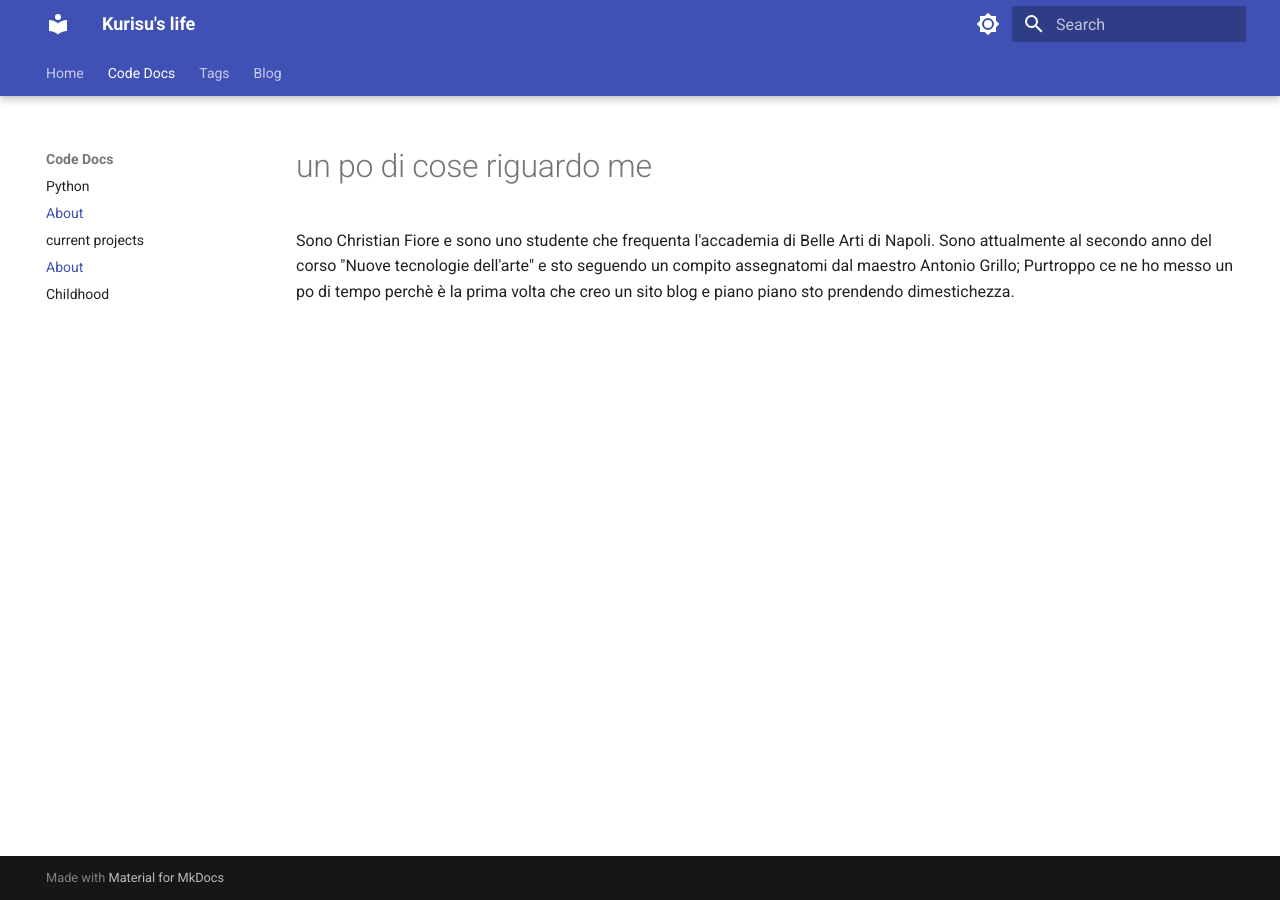
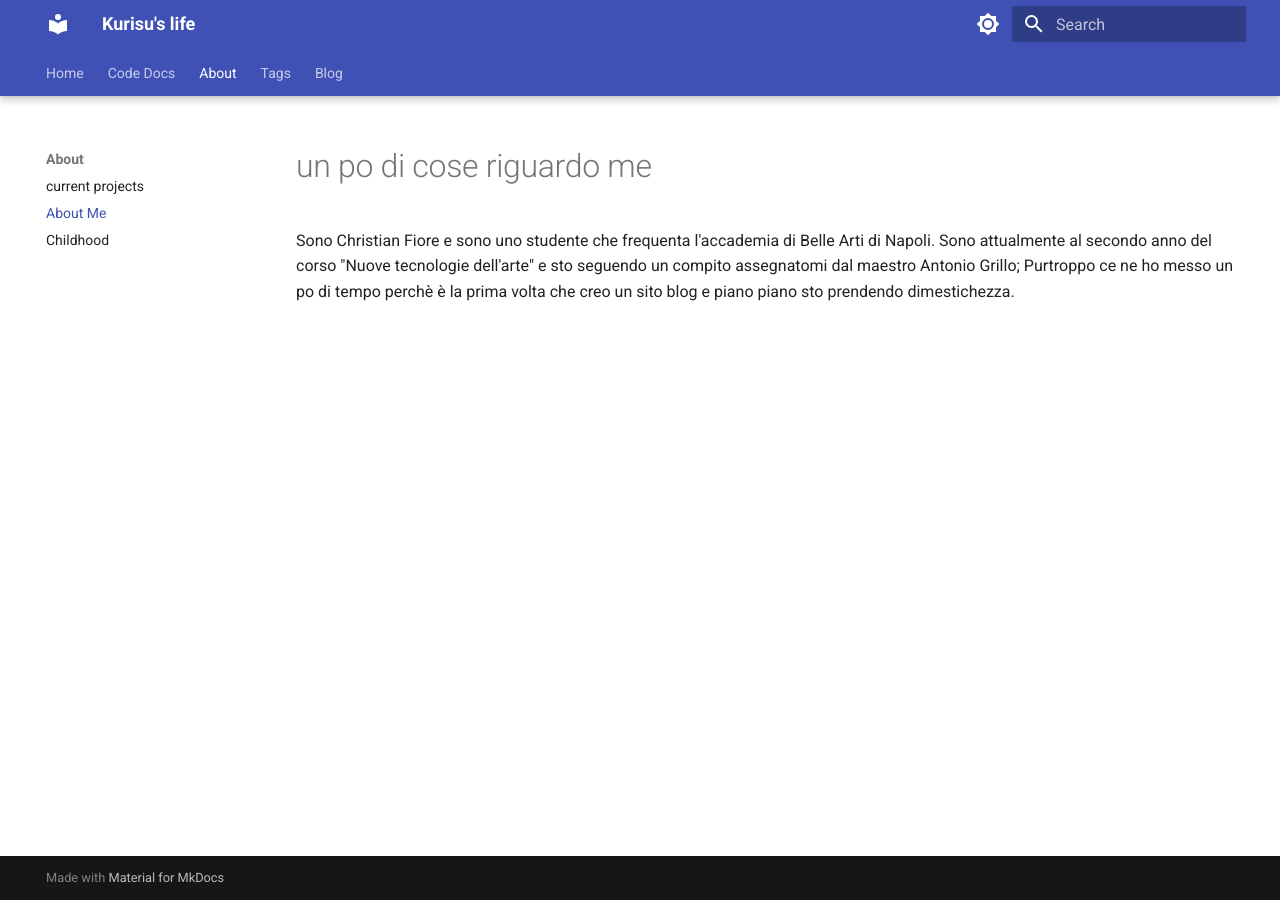
Before and after one commit to Satoru-ChristianF/brogi-e-babogi, an MkDocs documentation site: the page built from docs/about/about.md, in a window 1280 px wide. Built offline with MkDocs 1.6.1 and Material for MkDocs 9.7.7, drawn with Linux system fonts in a browser that asks for light colours; part of the change alters nothing that is shown.

Commit message:
fixed error

```diff
--- a/mkdocs.yml
+++ b/mkdocs.yml
@@ -55,7 +55,7 @@ nav:
    - Home: index.md
    - Code Docs:
        - Python: coding/my-first-python-file.md
-       - About: about/about.md
+   - About:
        - current projects: about/current-projects.md
        - About Me: about/about.md
        - Childhood: about/childhood.md
```
